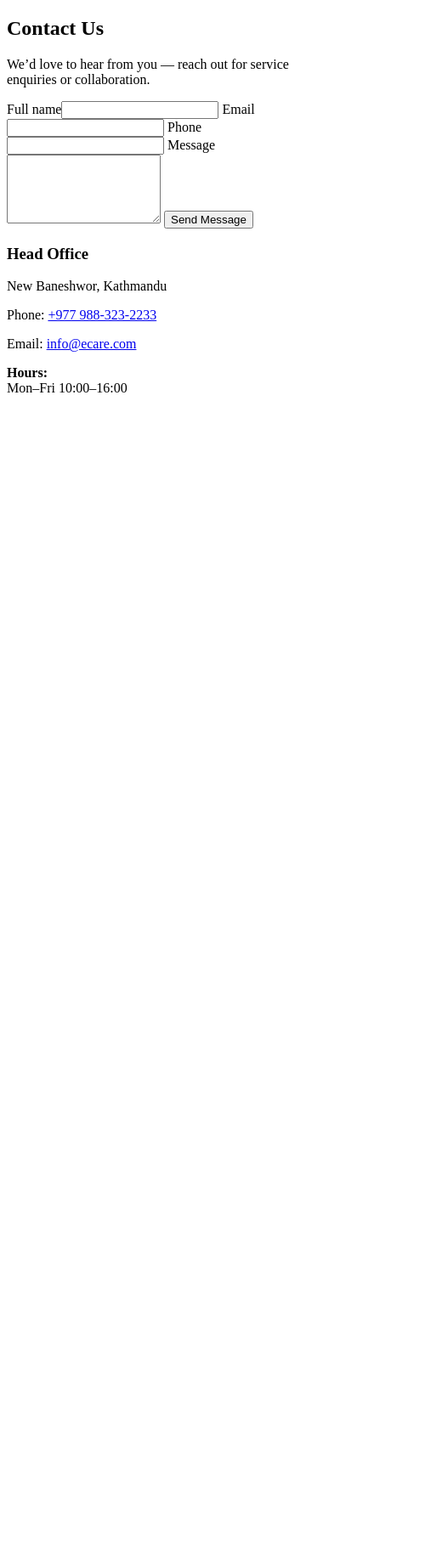
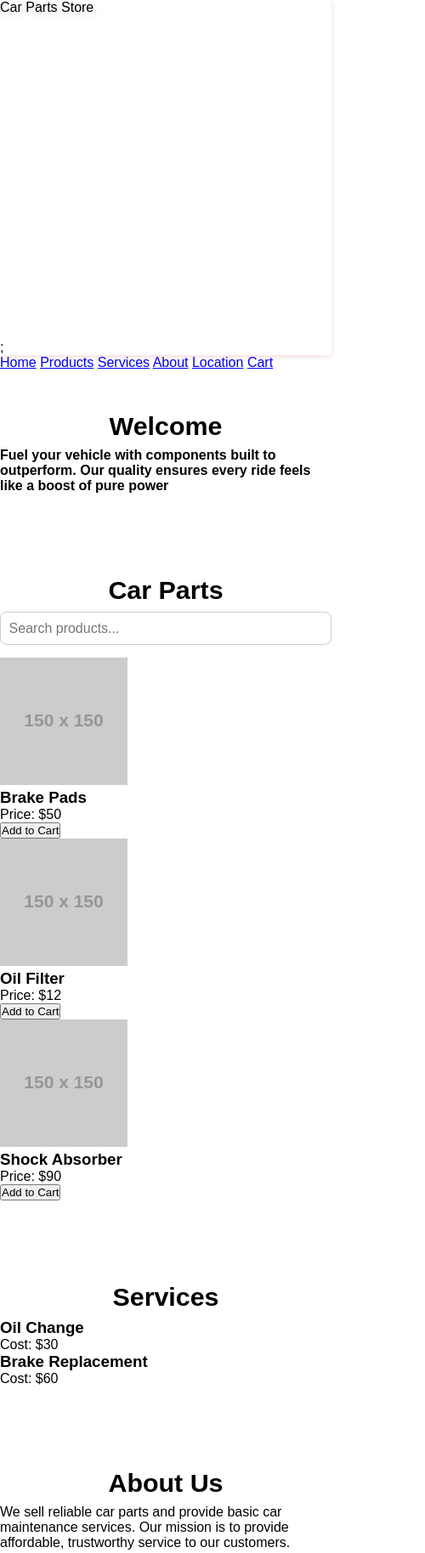
Before and after one commit to samar237/cw2, a plain HTML site: page index.html in a window 390 px wide. Shown: the top 1828 px of the page at 85% size, 500 px wide, since content can reach past the window. Before the commit the page ends 844 px from the top, so only its background shows below. Drawn offline with Linux system fonts and the light colour scheme; placeholder pictures from the web are drawn by us.

Commit message:
Revamp index.html for Car Parts Store layout

```diff
--- a/index.html
+++ b/index.html
@@ -3,36 +3,98 @@
 <head>
   <meta charset="UTF-8">
   <meta name="viewport" content="width=device-width, initial-scale=1.0">
-    <title>Dreams Project</title>
+  <title>Car Parts Store</title>
+  <link rel="stylesheet" href="styles.css">
 </head>
 <body>
-     <!-- ===== CONTACT ===== -->
-    <section id="contact" class="fade-up">
-      <div class="container">
-        <div class="section-header">
-          <h2>Contact Us</h2>
-          <p>We’d love to hear from you — reach out for service enquiries or collaboration.</p>
+
+<header class="header">
+  <div class="logo">Car Parts Store</div>
+  <div class="menu-btn" onclick="toggleMenu()">;</div>
+</header>
+
+<nav id="navMenu" class="nav">
+  <a href="#home">Home</a>
+  <a href="#products">Products</a>
+  <a href="#services">Services</a>
+  <a href="#about">About</a>
+  <a href="#location">Location</a>
+  <a href="#cartPage">Cart</a>
+</nav>
+
+<section class="section" id="home">
+  <h2>Welcome</h2>
+  <p><b> Fuel your vehicle with components built to outperform. Our quality ensures every ride feels like a boost of pure power</p> </b>
+</section>
+
+<section class="section" id="products">
+  <h2>Car Parts</h2>
+
+  <input type="text" id="searchBar" placeholder="Search products..." onkeyup="searchProducts()">
+
+  <div class="product-grid" id="productGrid">
+
+    <div class="product" data-name="Brake Pads">
+      <img src="https://via.placeholder.com/150" alt="Brake Pads">
+      <h3>Brake Pads</h3>
+      <p>Price: $50</p>
+      <button onclick="addToCart('Brake Pads', 50)">Add to Cart</button>
     </div>
-        <div class="contact-grid">
-          <form id="contactForm" action="https://formspree.io/f/your-id-here" method="POST">
-            <label>Full name<input type="text" name="name" required></label>
-            <label>Email<input type="email" name="email" required></label>
-            <label>Phone<input type="tel" name="phone"></label>
-            <label>Message<textarea name="message" rows="5" required></textarea></label>
-            <button type="submit">Send Message</button>
-            <div id="formStatus" class="muted small"></div>
-          </form>
-          <aside class="card">
-            <h3>Head Office</h3>
-            <p> New Baneshwor, Kathmandu</p>
-            <p>Phone: <a href="tel:+9779883232233">+977 988-323-2233</a></p>
-            <p>Email: <a href="mailto:info@ecare.com">info@ecare.com</a></p>
-            <p><strong>Hours:</strong><br>Mon–Fri 10:00–16:00</p>
-          </aside>
+
+    <div class="product" data-name="Oil Filter">
+      <img src="https://via.placeholder.com/150" alt="Oil Filter">
+      <h3>Oil Filter</h3>
+      <p>Price: $12</p>
+      <button onclick="addToCart('Oil Filter', 12)">Add to Cart</button>
+    </div>
+
+    <div class="product" data-name="Shock Absorber">
+      <img src="https://via.placeholder.com/150" alt="Shock Absorber">
+      <h3>Shock Absorber</h3>
+      <p>Price: $90</p>
+      <button onclick="addToCart('Shock Absorber', 90)">Add to Cart</button>
+    </div>
+
+  </div>
+</section>
+
+<section class="section" id="services">
+  <h2>Services</h2>
+
+  <div class="service-list">
+    <div class="service">
+      <h3>Oil Change</h3>
+      <p>Cost: $30</p>
+    </div>
+
+    <div class="service">
+      <h3>Brake Replacement</h3>
+      <p>Cost: $60</p>
     </div>
   </div>
 </section>
-  </main>
 
+<section class="section" id="about">
+  <h2>About Us</h2>
+  <p>We sell reliable car parts and provide basic car maintenance services. Our mission is to provide affordable, trustworthy service to our customers.</p>
+</section>
+
+<section class="section" id="location">
+  <h2>Location</h2>
+  <p>123 Main Street, Your City</p>
+</section>
+
+<section class="section" id="cartPage">
+  <h2>Your Cart</h2>
+  <div id="cartItems">No items yet.</div>
+  <h3>Total: $<span id="total">0</span></h3>
+  <button onclick="clearCart()">Clear Cart</button>
+</section>
+
+<footer>
+  <p>© 2025 Car Parts Store</p>
+</footer>
+
+<script src="script.js"></script>
 </body>
 </html>
```
Lines whose indentation alone changed are shown as unchanged.
